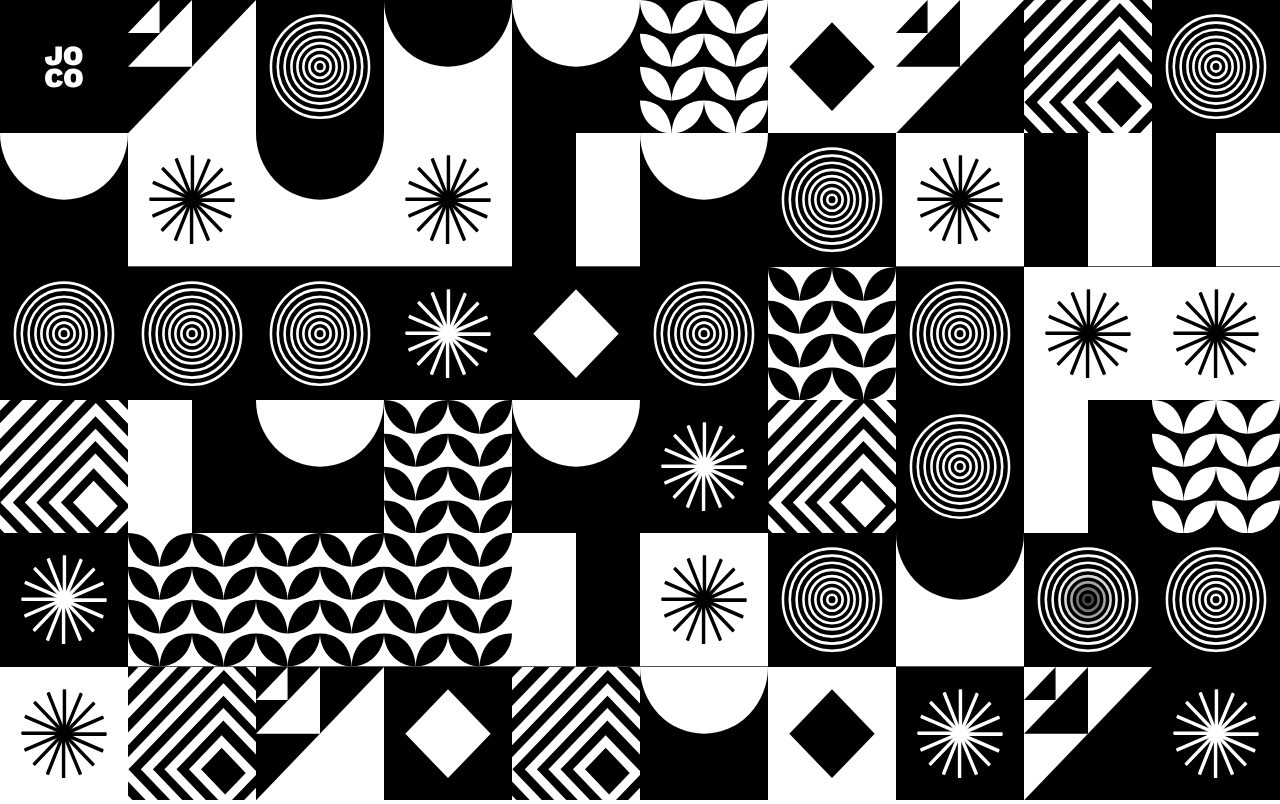
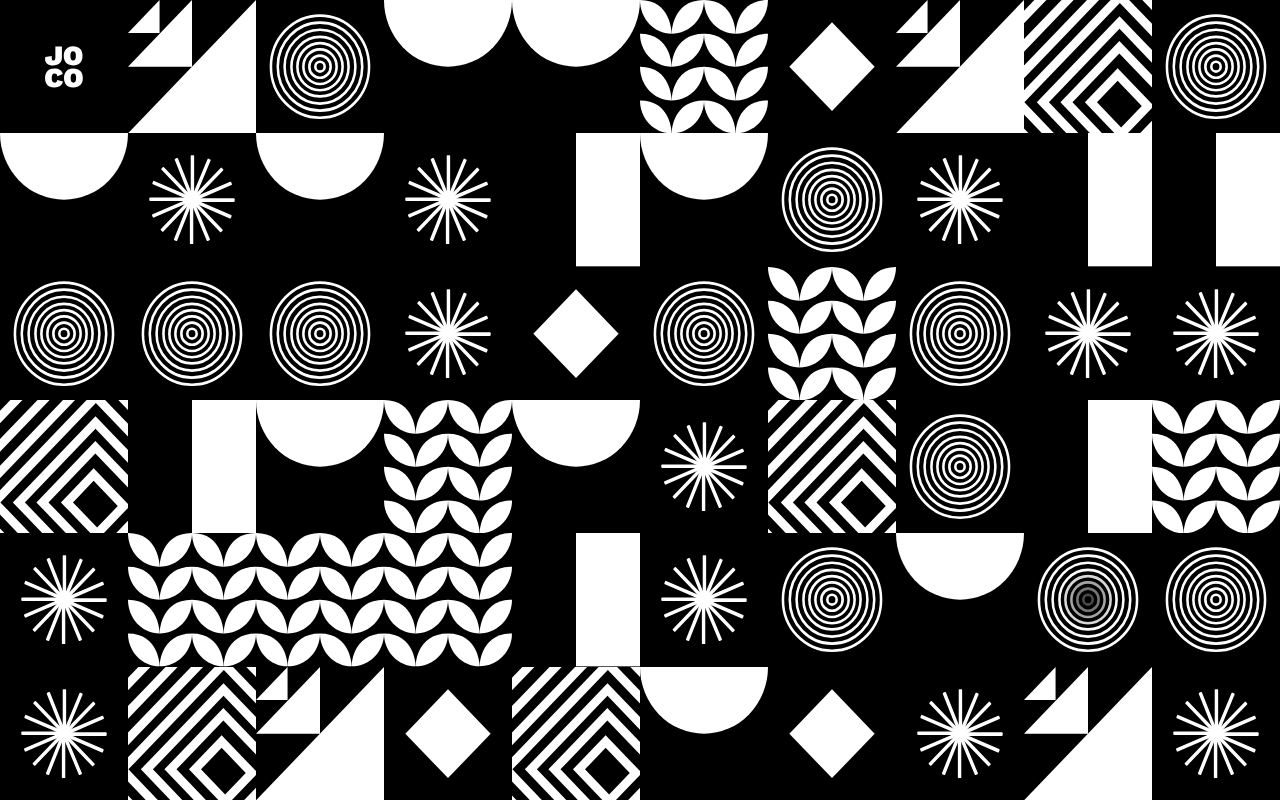
Before and after one commit to jocoio/portfolio5, a Vue app: page / in a window 1280 px wide. Built offline with nearby package versions, Linux system fonts and the light colour scheme.

Commit message:
removed changing, animate halfmoon, template beef

```diff
--- a/src/components/Block.vue
+++ b/src/components/Block.vue
@@ -3,9 +3,9 @@
       <Nav v-if="first" @click.native="transition" :ref="id"/>
       <!-- <Info v-else-if="last" @click.native="transition"/> -->
       <div v-else-if="resizing"></div>
-      <Mono v-else-if="mode==='mono'" :num="id" :ref="id" :changing="transitioning"/>
-      <Solids v-else-if="mode==='solids'" :num="id" :ref="id" :changing="transitioning"/>
-      <Shapes v-else-if="mode==='shapes'" :num="id" :ref="id" :changing="transitioning"/>
+      <Mono v-else-if="mode==='mono'" :num="id" :ref="id" />
+      <Solids v-else-if="mode==='solids'" :num="id" :ref="id" />
+      <Shapes v-else-if="mode==='shapes'" :num="id" :ref="id" />
   </div>
 </template>
 
--- a/src/modes/shapes/Shapes.vue
+++ b/src/modes/shapes/Shapes.vue
@@ -13,7 +13,7 @@
 
 <script>
 import { mapGetters } from 'vuex';
-import anime from 'animejs';
+// import anime from 'animejs';
 
 import Vines from './atoms/1_Vines';
 import Halfmoon from './atoms/2_Halfmoon';
@@ -32,9 +32,8 @@ export default {
       atom: 0,
       prime: 'black',
       second: 'white',
-      pallettes: [
-        ['#000000', '#FFFFFF'],
-        ['#FFFFFF', '#000000']
+      palettes: [
+        ['#000000', '#FFFFFF']
       ],
       flipped: true
     }
@@ -45,7 +44,6 @@ export default {
     })
   },
   props: {
-    changing: Boolean,
     num: Number
   },
   components: {
@@ -62,15 +60,15 @@ export default {
     animate: function () {
       this.$refs[this.num].playMain();
     },
-    intro: function () {
-      this.animIntro = anime({
-        duration: 500,
-        targets: this.$refs.shape,
-        easing: 'easeInOutQuad',
-        loop: false,
-        autoplay: false,
-        opacity: 1
-      });
+    playIntro: function () {
+      // this.animIntro = anime({
+      //   duration: 500,
+      //   targets: this.$refs.shape,
+      //   easing: 'easeInOutQuad',
+      //   loop: false,
+      //   autoplay: false,
+      //   opacity: 1
+      // });
       setTimeout(() => {
         this.$refs[this.num].playIntro();
       }, Math.random() * 1000)
@@ -78,29 +76,29 @@ export default {
     setAtom: function (num) {
       this.atom = num;
     },
-    setColors: function (pallette) {
-      this.prime = pallette[0];
-      this.second = pallette[1]
+    setColors: function (palette) {
+      this.prime = palette[0];
+      this.second = palette[1]
     },
     setFlipped: function () {
       this.flipped = false;
     }
   },
   watch: {
-    transitioning: function () {
-      if (!this.transitioning) {
-        this.animIntro.reset();
-        this.animIntro.play();
-      }
-    }
+    // transitioning: function () {
+    //   if (!this.transitioning) {
+    //     this.animIntro.reset();
+    //     this.animIntro.play();
+    //   }
+    // }
   },
   created: function () {
     this.setAtom(Math.floor(Math.random() * 8));
-    this.setColors(this.pallettes[Math.floor(Math.random() * this.pallettes.length)]);
+    this.setColors(this.palettes[Math.floor(Math.random() * this.palettes.length)]);
     this.setFlipped(Math.round(Math.random()) === 1);
   },
   mounted: function () {
-    this.intro();
+    this.playIntro();
   }
 }
 </script>
--- a/src/modes/shapes/atoms/2_Halfmoon.vue
+++ b/src/modes/shapes/atoms/2_Halfmoon.vue
@@ -8,7 +8,7 @@
     xmlns="http://www.w3.org/2000/svg"
   >
     <rect width="150" height="150" :fill="primary"/>
-    <circle cx="75" r="75" :fill="secondary"/>
+    <circle ref="circle" cx="75" r="75" :fill="secondary"/>
   </svg>
 </template>
 
@@ -31,7 +31,7 @@ export default {
   components: {},
   methods: {
     playMain: function () {
-      console.log('animating ' + this.$options.name);
+      this.animMain.play();
     },
     playIntro: function () {
       this.animIntro.play();
@@ -39,25 +39,39 @@ export default {
     initIntro: function () {
       this.animIntro = anime({
         duration: 500,
-        targets: this.$refs.svg,
-        easing: 'easeInOutQuad',
+        targets: this.$refs.circle,
+        easing: 'easeOutQuad',
         loop: false,
         autoplay: false,
-        opacity: 1
+        cy: [-75, 0]
       })
     },
-    initMain: function () {}
+    initMain: function () {
+      this.animMain = anime.timeline({
+        targets: this.$refs.circle,
+        loop: false,
+        autoplay: false
+      })
+      .add({
+        duration: 500,
+        easing: 'easeInCirc',
+        cy: [0, 300],
+      })
+      .add({
+        duration: 500,
+        easing: 'easeOutCirc',
+        cy: [-100, 0],
+      });
+    }
   },
   watch: {},
   created: function () {},
   mounted: function () {
+    this.initMain();
     this.initIntro();
   }
 }
 </script>
 
 <style scoped>
-  svg {
-    opacity: 0;
-  }
 </style>
--- a/src/modes/shapes/atoms/5_Pinwheel.vue
+++ b/src/modes/shapes/atoms/5_Pinwheel.vue
@@ -8,7 +8,7 @@
     xmlns="http://www.w3.org/2000/svg"
   >
     <rect width="150" height="150" :fill="primary"/>
-    <g ref="pinwheel">
+    <g ref="objects">
       <rect width='50' height='4' x="50%" y="49%" transform="" :fill="secondary"/>
       <rect width='50' height='4' x="50%" y="49%" transform="rotate(-180 75 75)" :fill="secondary"/>
       <rect width='50' height='4' x="50%" y="49%" transform="rotate(-90 75 75)" :fill="secondary"/>
@@ -58,21 +58,21 @@ export default {
     initIntro: function () {
       this.animIntro = anime({
         duration: 750,
-        targets: this.$refs.pinwheel.children,
+        targets: this.$refs.objects.children,
         easing: 'easeOutCubic',
         loop: false,
         autoplay: false,
         // delay: anime.stagger(20),
         width: [0, 50],
         complete: () => {
-          this.initMain();
+
         }
       })
     },
     initMain: function () {
       this.animMain = anime.timeline({
         duration: 300,
-        targets: this.$refs.pinwheel.children,
+        targets: this.$refs.objects.children,
         easing: 'easeInOutQuad',
         loop: false,
         autoplay: false,
@@ -88,6 +88,7 @@ export default {
   watch: {},
   created: function () {},
   mounted: function () {
+    this.initMain();
     this.initIntro();
   }
 }
--- a/src/modes/shapes/atoms/8_Bullseye.vue
+++ b/src/modes/shapes/atoms/8_Bullseye.vue
@@ -30,7 +30,7 @@ export default {
     return {
       animIntro: null,
       animMain: null,
-      animPallette: null,
+      animpalette: null,
       primary: "#000000",
       secondary: "#FFFFFF"
     }
@@ -48,7 +48,7 @@ export default {
     playIntro: function () {
       this.animIntro.play();
     },
-    applyPallette: function () {
+    applypalette: function () {
       this.primary = this.pri;
       this.secondary = this.sec;
     },
@@ -60,12 +60,9 @@ export default {
         loop: false,
         autoplay: false,
         delay: anime.stagger(40),
-        opacity: 1,
+        opacity: [0, 1],
         complete: () => {
           this.animIntro.reverse();
-          this.initMain();
-          // this.initPallette();
-          // this.animPallette.play();
         }
       })
     },
@@ -88,13 +85,14 @@ export default {
         delay: anime.stagger(40)
       });
     },
-    initPallette: function () {
+    initpalette: function () {
 
     }
   },
   watch: {},
   created: function () {},
   mounted: function () {
+    this.initMain();
     this.initIntro();
   }
 }
--- a/src/modes/shapes/atoms/_Template.vue
+++ b/src/modes/shapes/atoms/_Template.vue
@@ -41,21 +41,35 @@ export default {
         easing: 'easeInOutQuad',
         loop: false,
         autoplay: false,
-        opacity: 1
+        opacity: [0, 1]
       })
     },
-    initMain: function () {}
+    initMain: function () {
+      this.animMain = anime.timeline({
+        targets: this.$refs.svg,
+        loop: false,
+        autoplay: false,
+      })
+      .add({
+        duration: 500,
+        easing: 'easeInOutQuad',
+        opacity: [0, 1]
+      })
+      .add({
+        duration: 500,
+        easing: 'easeInOutQuad',
+        opacity: [1, 0]
+      })
+    }
   },
   watch: {},
   created: function () {},
   mounted: function () {
+    this.initMain();
     this.initIntro();
   }
 }
 </script>
 
 <style scoped>
-  svg {
-    opacity: 0;
-  }
 </style>
```
